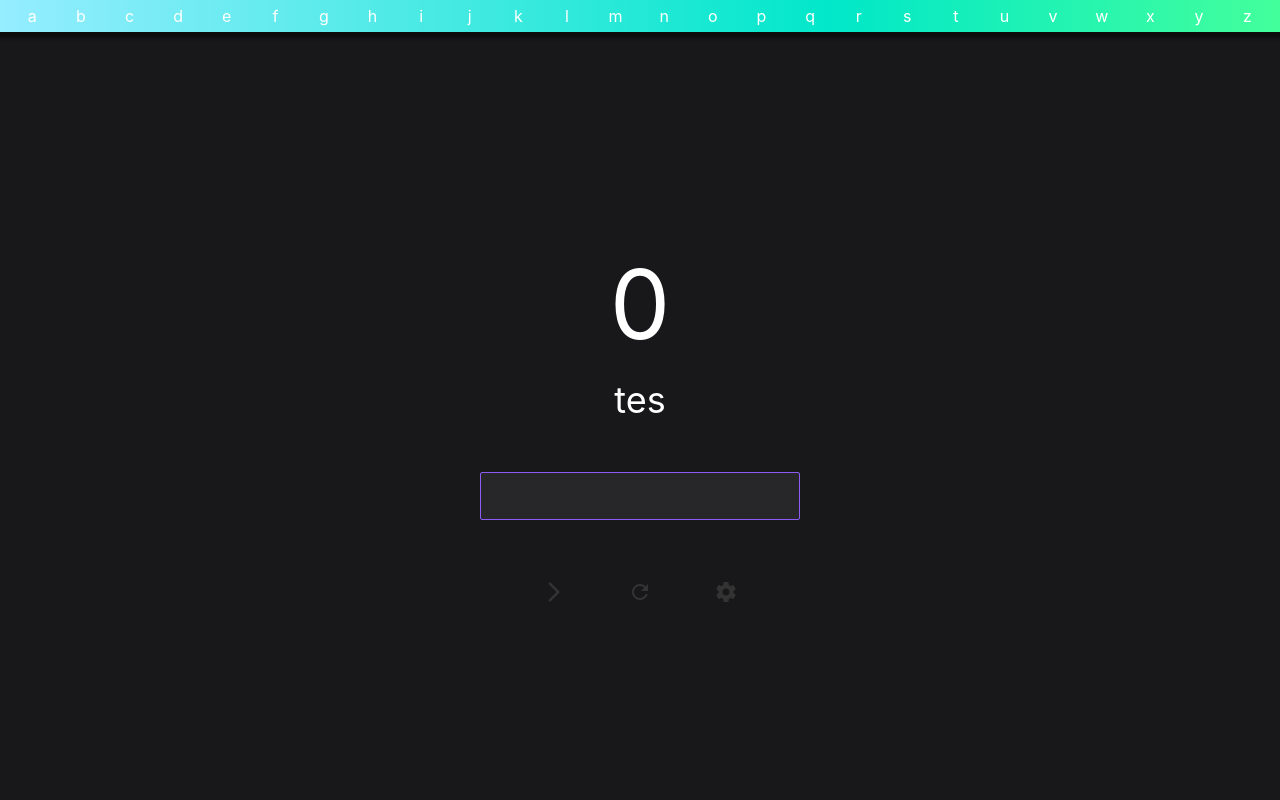
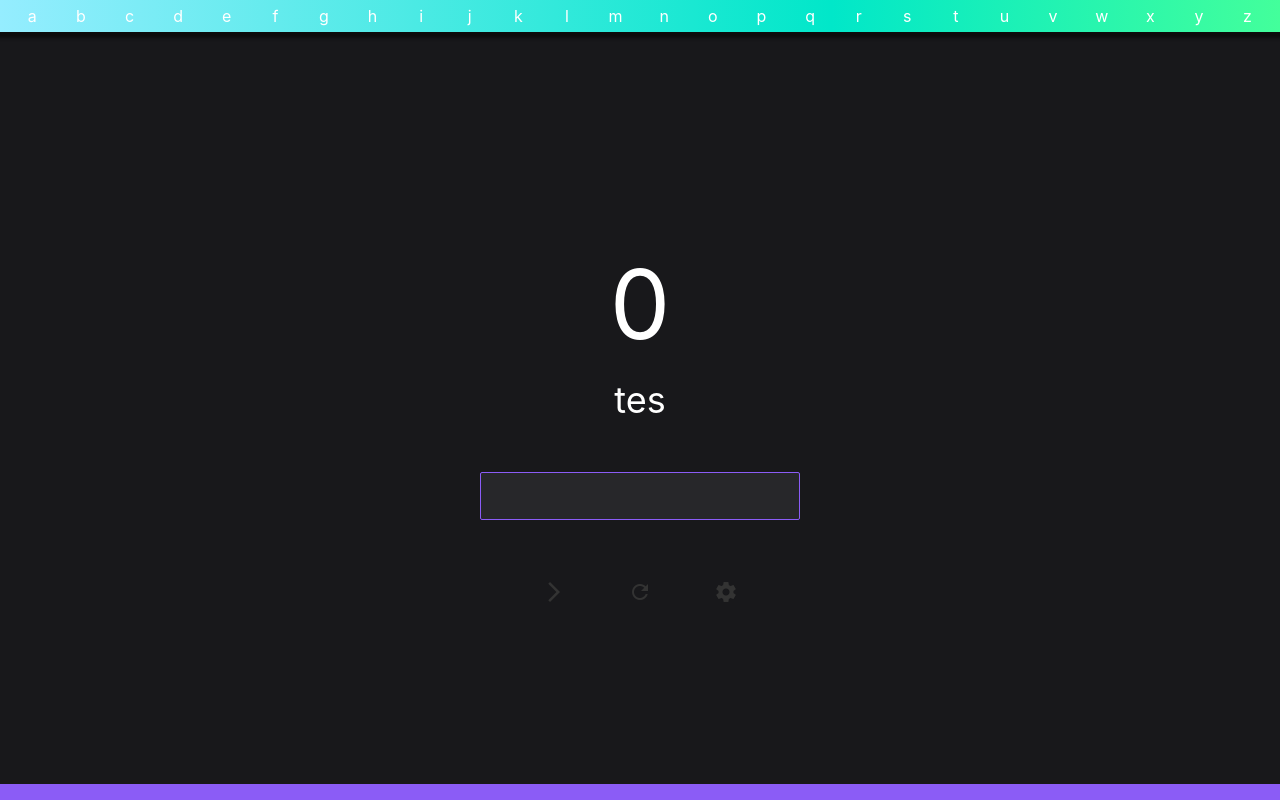
Before and after one commit to zyxwars/wordplete, a Svelte app: page / in a window 1280 px wide. Built offline with nearby package versions, Linux system fonts and the light colour scheme.

Commit message:
Add word definitions

```diff
--- a/src/modals/Game.svelte
+++ b/src/modals/Game.svelte
@@ -31,6 +31,14 @@
       {usedWord}
     </div>
   {/each}
+</div>
+
+<div class="fixed bottom-0 left-0 right-0 bg-violet-500 px-3 py-2 truncate">
+  {#if ui.wordMeanings}
+    {#each ui.wordMeanings as meaning}
+      {meaning?.definitions?.[0]?.definition}
+    {/each}
+  {/if}
 </div>
 
 <div class="min-h-screen flex items-center justify-center bg-zinc-900">
--- a/src/modals/game.ts
+++ b/src/modals/game.ts
@@ -1,3 +1,4 @@
+import axios from "axios";
 import { time_ranges_to_array } from "svelte/internal";
 import { writable } from "svelte/store";
 import type * as T from "../types";
@@ -16,12 +17,14 @@ class GameMode {
     usedWords: [],
     score: 0,
     gradientPercentage: 100,
+    wordMeanings: null,
   };
   public ui: any = writable(this.baseState);
   // Settings for the specific game mode
   protected settings = {};
 
   protected updateTimeout = null;
+  protected definitionTimeout = null;
 
   pickNewNgram() {
     return this.ngrams[Math.floor(Math.random() * this.ngrams.length)][0];
@@ -63,6 +66,15 @@ class GameMode {
 
   onSubmit(newState, oldState) {}
 
+  getMeanings(word) {
+    axios
+      .get("https://api.dictionaryapi.dev/api/v2/entries/en/" + word)
+      .then((res) => {
+        console.log(res.data[0].meanings);
+        this.ui.update((ui) => ({ ...ui, wordMeanings: res.data[0].meanings }));
+      });
+  }
+
   submitWord() {
     let newState = null;
     let oldState = null;
@@ -80,6 +92,8 @@ class GameMode {
       ) {
         return ui;
       }
+
+      this.getMeanings(ui.currentWord);
 
       newState = {
         ...ui,
--- a/src/types.ts
+++ b/src/types.ts
@@ -7,4 +7,5 @@ export interface Ui {
   score: number;
   // Can be static or used for timer by changing the value
   gradientPercentage: number;
+  wordMeanings: any;
 }
```
Also changed, not shown: 1 other file (tests, documents, lock files or other folders).
